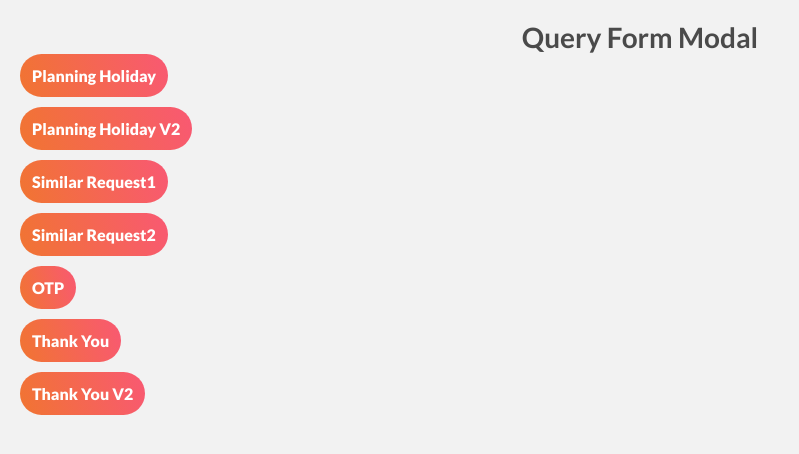
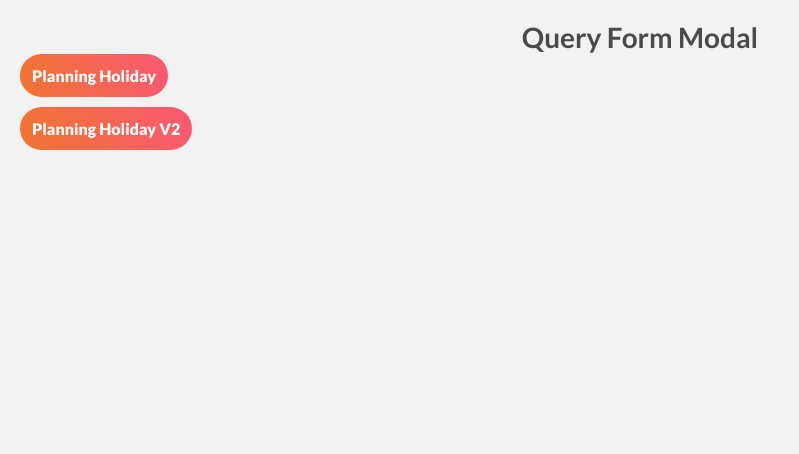
Before and after one commit to sidg6/query-form, a React (Create React App) app in the folder query-form/: page / in a window 1280 px wide. Shown: the top 454 px of the page, without its empty margins (0-799 px from the left). Built offline with nearby package versions, Linux system fonts and the light colour scheme; a web font is replaced by a local one.

Commit message:
bug fix for button

```diff
--- a/query-form/src/Holiday/components/QueryForm/QueryFormMainPage.js
+++ b/query-form/src/Holiday/components/QueryForm/QueryFormMainPage.js
@@ -399,7 +399,7 @@ const QueryFormMainPage = () => {
                         handleClick={showModalHandler}
                     />
                 </li>
-                <li className="appendBottom10">
+                {/* <li className="appendBottom10">
                     <Button
                         tabIndex={1}
                         btnTxt="Similar Request1"
@@ -438,7 +438,7 @@ const QueryFormMainPage = () => {
                         showInfo={"thankYouV2"}
                         handleClick={showModalHandler}
                     />
-                </li>
+                </li> */}
             </ul>
 
             <QueryFormContext.Provider
```
